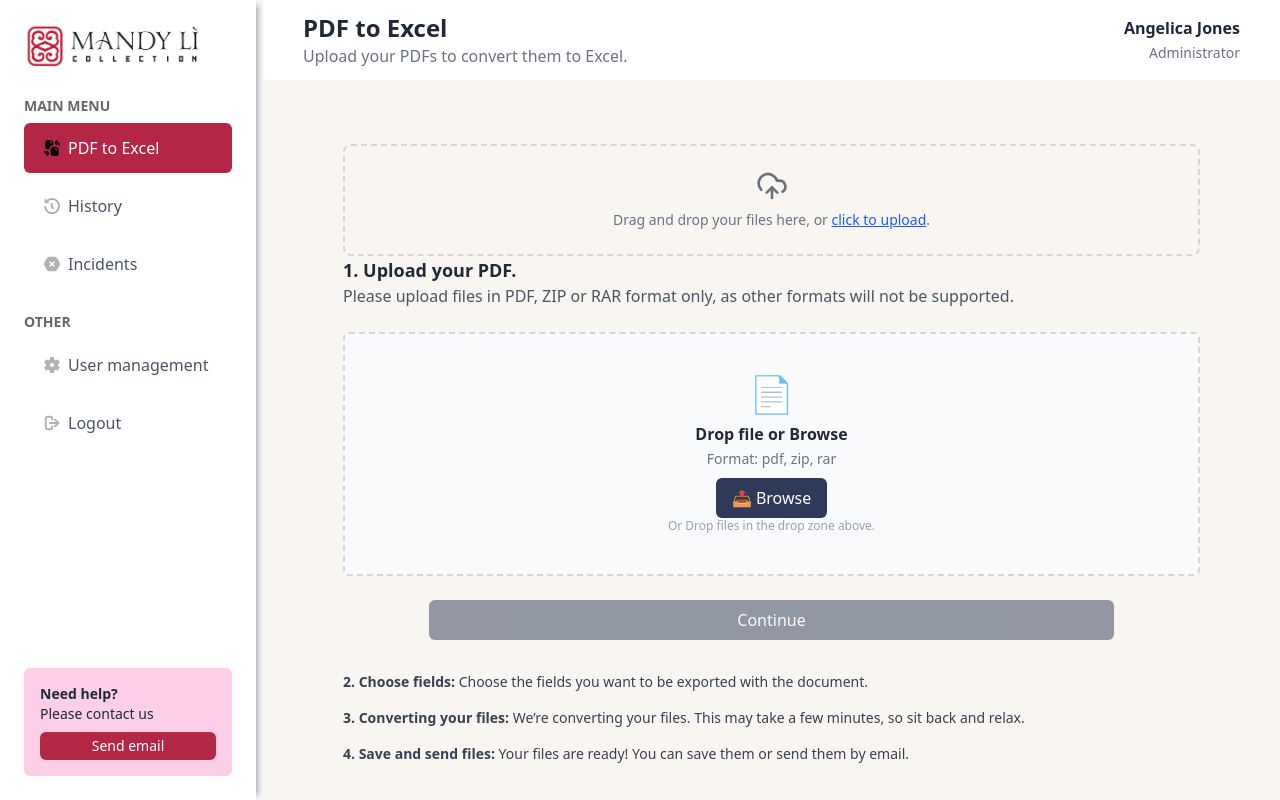
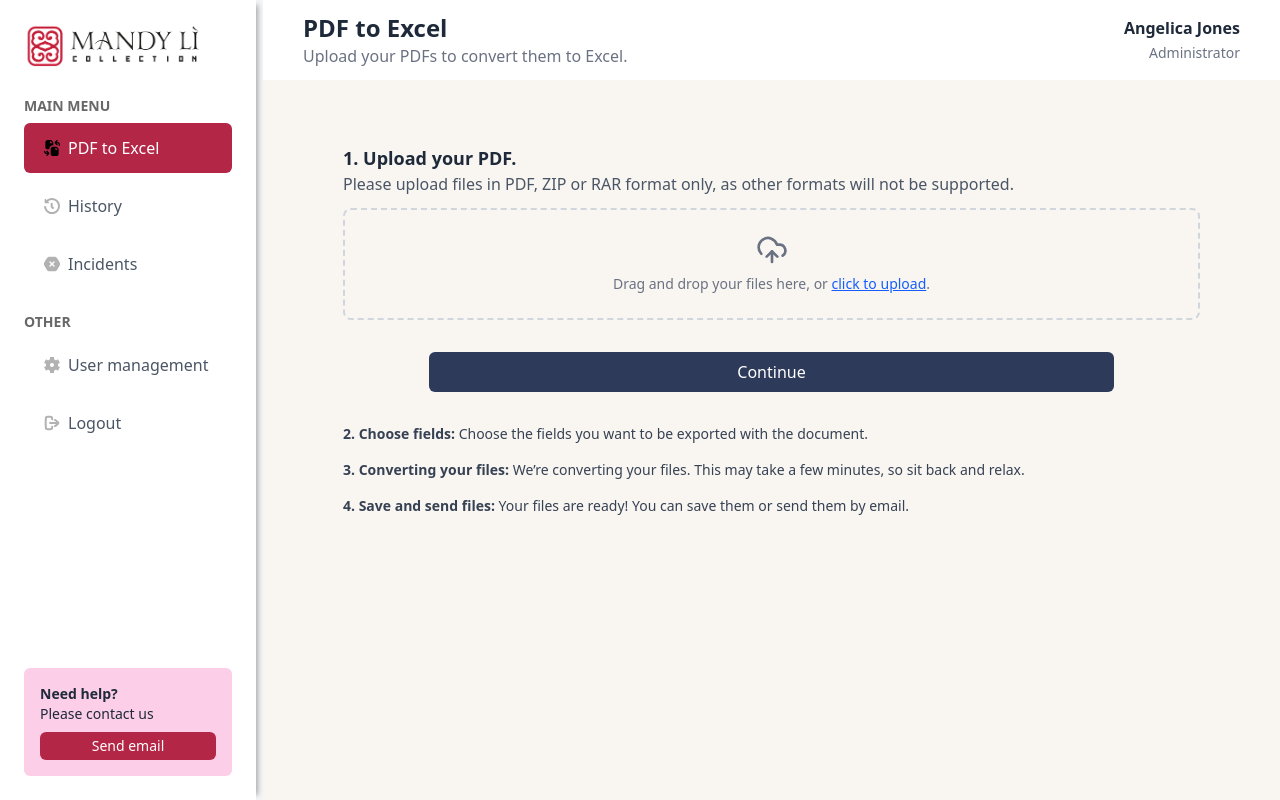
Before and after one commit to armazapol/iapdf, a Next.js app: page /home in a window 1280 px wide. Built offline with nearby package versions, Linux system fonts and the light colour scheme.

Commit message:
añadiendo carga de archvios y estrcutura para paso 2

```diff
--- a/src/app/home/page.tsx
+++ b/src/app/home/page.tsx
@@ -3,36 +3,19 @@ import FileUploadBox from "@/components/FileUploadBox";
 
 export default function PDFToExcelPage() {
   return (
-      <main className="h-[100%] w-[100%] p-10 over">
-
-      <FileUploadBox />
-        <section className="space-y-6 ">
-          <div>
+      <main className="h-[100%] w-[100%] p-10 over ">
+          <div className="mb-3">
             <h2 className="text-lg font-semibold">1. Upload your PDF.</h2>
             <p className="text-gray-600">
               Please upload files in PDF, ZIP or RAR format only, as other
               formats will not be supported.
             </p>
           </div>
-          <div className="border-2 border-dashed border-gray-300 rounded-md p-10 text-center space-y-2 bg-gray-50">
-            <div className="text-4xl">📄</div>
-            <p>
-              <strong>Drop file or Browse</strong>
-              <br />
-              <span className="text-sm text-gray-500">
-                Format: pdf, zip, rar
-              </span>
-            </p>
-            <button className="px-4 py-2 bg-[#2E3A59] text-white rounded-md hover:pointer m-auto">
-              📤 Browse
-            </button>
-            <p className="text-xs text-gray-400">
-              Or Drop files in the drop zone above.
-            </p>
-          </div>
+      <FileUploadBox  />
+        <section className="space-y-6 mt-3 ">
 
-          <div className="flex justify-center">
-            <button className="bg-[#2E3A59] text-white py-2 px-6 rounded-md opacity-50 cursor-not-allowed w-[80%]">
+          <div className="flex justify-center mt-8">
+            <button className="bg-[#2E3A59] text-white py-2 px-6 rounded-md  cursor-not-allowed w-[80%]">
               Continue
             </button>
           </div>
```
